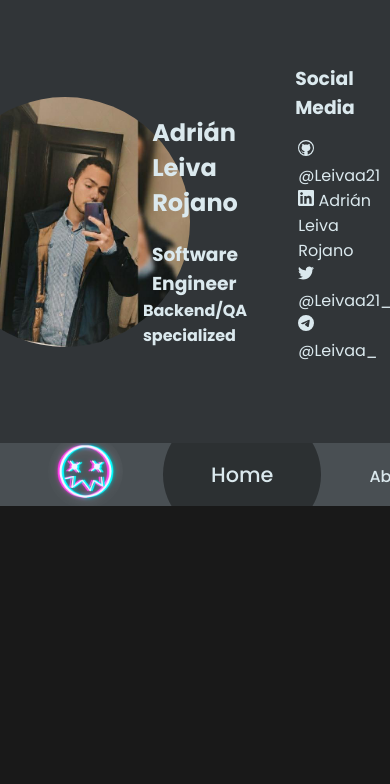
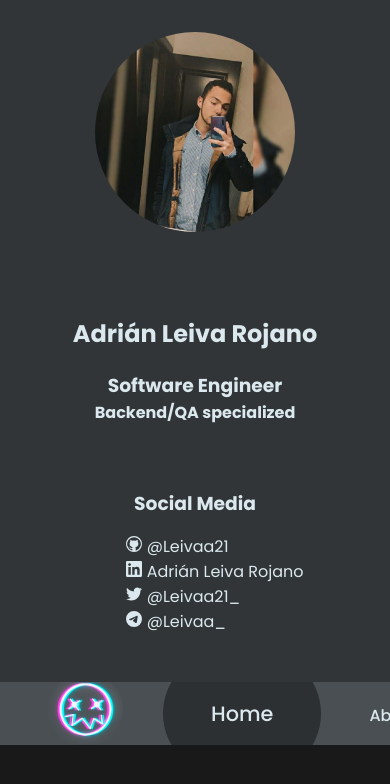
Before and after one commit to leivaa21/leivaa21.github.io, a Next.js app: page / in a window 390 px wide. Shown: the top 784 px of the page. Built offline with nearby package versions, Linux system fonts and the light colour scheme.

Commit message:
styles: header full responsive

```diff
--- a/styles/Header.module.css
+++ b/styles/Header.module.css
@@ -47,3 +47,38 @@
   cursor: pointer;
   transform: scale(1.1);
 }
+
+
+@media screen and (max-width: 1300px){
+  .profilePhoto{
+    width: 200px;
+  }
+}
+
+@media screen and (max-width: 1150px){
+  .Col{
+    max-width: 40%;
+  }
+  .Col:first-child{
+    max-width: 20%;
+  }
+  .Col:last-child{
+    max-width: 40%;
+  }
+  .profilePhoto{
+    width: 150px;
+  }
+}
+
+@media screen and (max-width: 950px){
+  .profilePhoto{
+    width: 200px;
+  }
+  .Header {
+    flex-direction: column;
+  }
+  .Col {
+    min-width: 100%;
+    padding: 2rem 0;
+  }
+}
```
